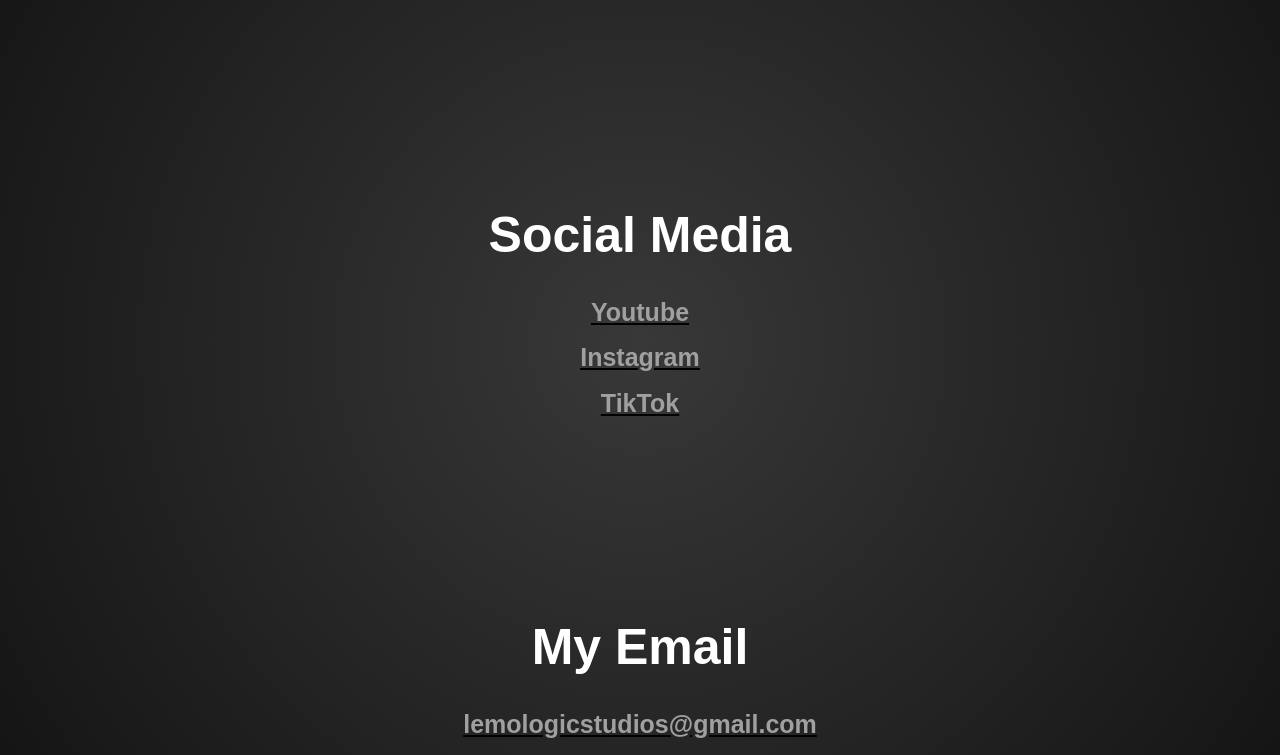
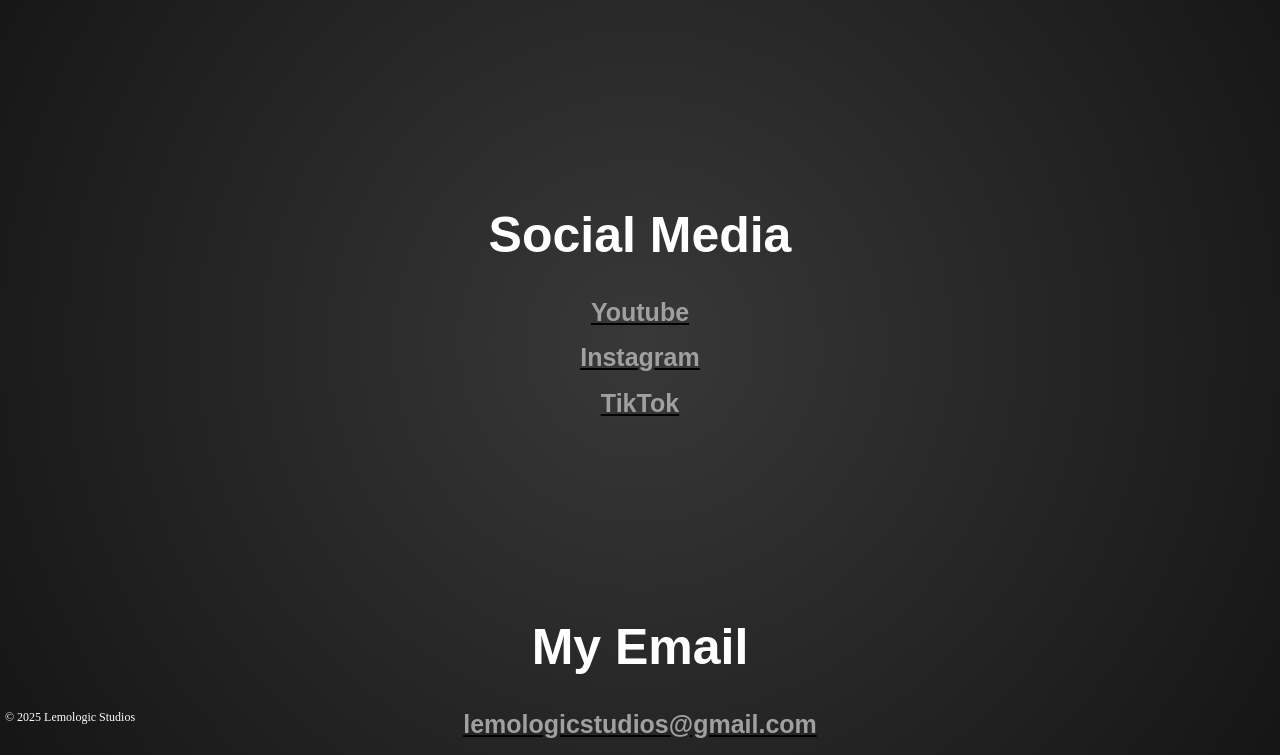
Before and after one commit to Lemon835/Lemo-Logic-Studios-Website, a plain HTML site: page contactsection/contact.html in a window 1280 px wide. Shown: the part 70-825 px from the top of the page. Drawn offline with Linux system fonts and the light colour scheme.

Commit message:
Update contact.html

```diff
--- a/contactsection/contact.html
+++ b/contactsection/contact.html
@@ -32,4 +32,11 @@
     My Email
 </h1>
 
+
 <h1 class="titlelink">lemologicstudios@gmail.com</h1>
+
+<body>
+    <p style="position:fixed; bottom:0; left:0; margin:5px; font-size:12px; color:rgb(255, 255, 255)">
+        © 2025 Lemologic Studios
+    </p>
+</body>
```
